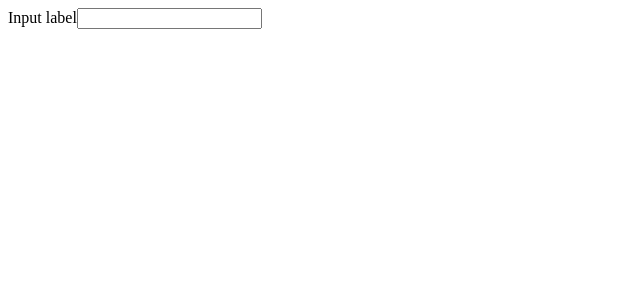
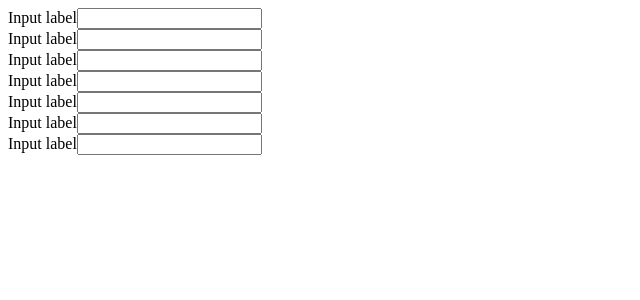
Before and after one commit to shimyshack/uid, a Vue app: page / in a window 1280 px wide. Shown: the top 300 px of the page, without its empty margins (0-640 px from the left). Built offline with nearby package versions, Linux system fonts and the light colour scheme.

Commit message:
improve unique id

```diff
--- a/src/App.vue
+++ b/src/App.vue
@@ -1,11 +1,15 @@
 <script setup lang="ts">
-import { ref } from 'vue'
-const input = ref<null | HTMLElement>(null)
+import TestInput from './components/TestInput.vue'
 </script>
 
 <template>
   <div>
-    <label :for="input?.id">Input label</label>
-    <input v-uid ref="input" type="text">
+    <TestInput />
+    <TestInput />
+    <TestInput />
+    <TestInput />
+    <TestInput />
+    <TestInput />
+    <TestInput />
   </div>
 </template>
--- /dev/null
+++ b/src/components/TestInput.vue
@@ -0,0 +1,11 @@
+<script setup lang="ts">
+import { ref } from 'vue'
+const input = ref<null | HTMLElement>(null)
+</script>
+
+<template>
+  <div>
+    <label :for="input?.id">Input label</label>
+    <input v-uid ref="input" type="text">
+  </div>
+</template>
--- a/src/directives/uid.ts
+++ b/src/directives/uid.ts
@@ -1,6 +1,6 @@
 import type { Directive, Plugin } from 'vue'
 
-const uid = () => Math.floor(Date.now() + Math.random()).toString(36)
+const uid = () => Date.now().toString(36) + Math.random().toString(36).substring(2)
 
 export const Uid: Directive = {
   created(el) {
```
